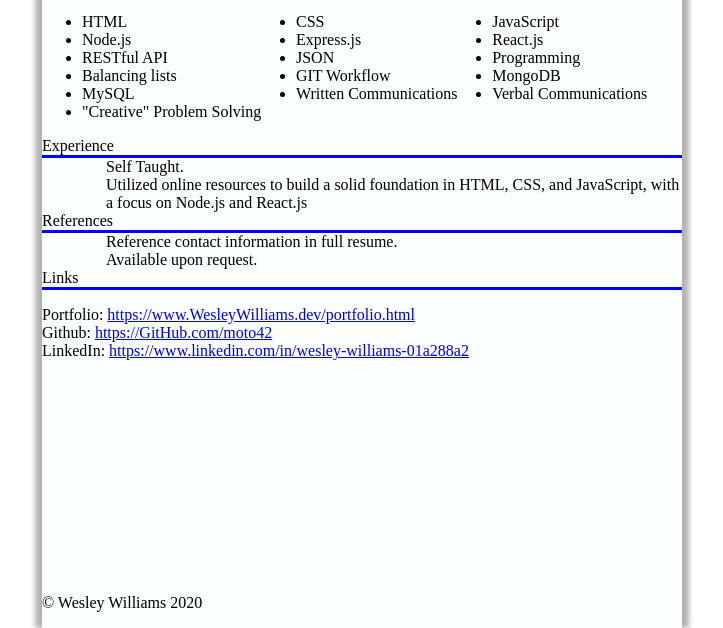
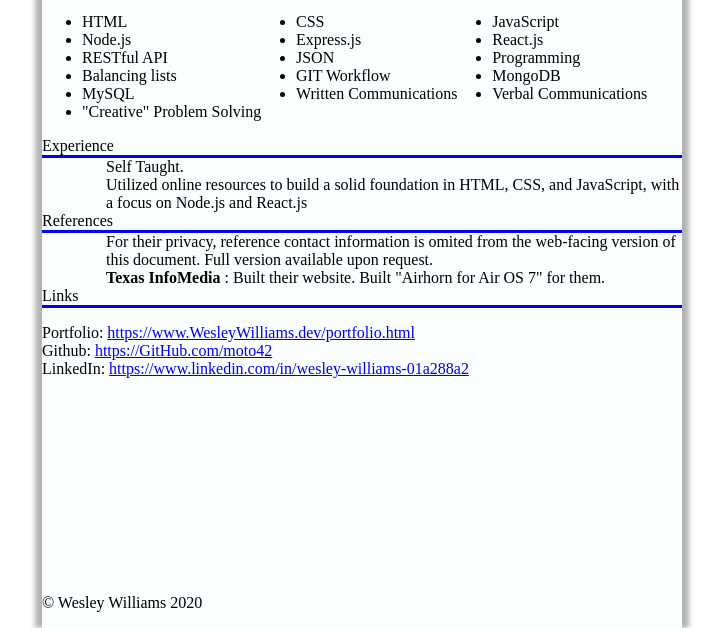
Before and after one commit to Moto42/Moto42.github.io, an Eleventy site: page _templates/resume.liquid in a window 1280 px wide. Shown: the part 172-800 px from the top of the page, without its empty margins (278-1001 px from the left). Built offline with nearby package versions, Linux system fonts and the light colour scheme; Eleventy itself is replaced by a stand-in of ours; files that its build step writes are made by us from their sources; a web font is replaced by a local one.

Commit message:
reference info added

```diff
--- a/_templates/resume.liquid
+++ b/_templates/resume.liquid
@@ -59,8 +59,12 @@ you_are_here: "resume"
         <div class="resume__section">
             <div class="resume__section__title">References</div>
             <div class="resume__section__blurb">
-                Reference contact information in full resume.<br>
-                Available upon request.
+                For their privacy, reference contact information is omited from the
+                web-facing version of this document. Full version available upon request.
+                <div class="resume__reference">
+                    <b>Texas InfoMedia</b> : Built their website.
+                    Built "Airhorn for Air OS 7" for them.
+                </div>
             </div>
         </div>
         <div class="resume__section">
```
Also changed, not shown: docs/resume.html (+6 -2 lines).
